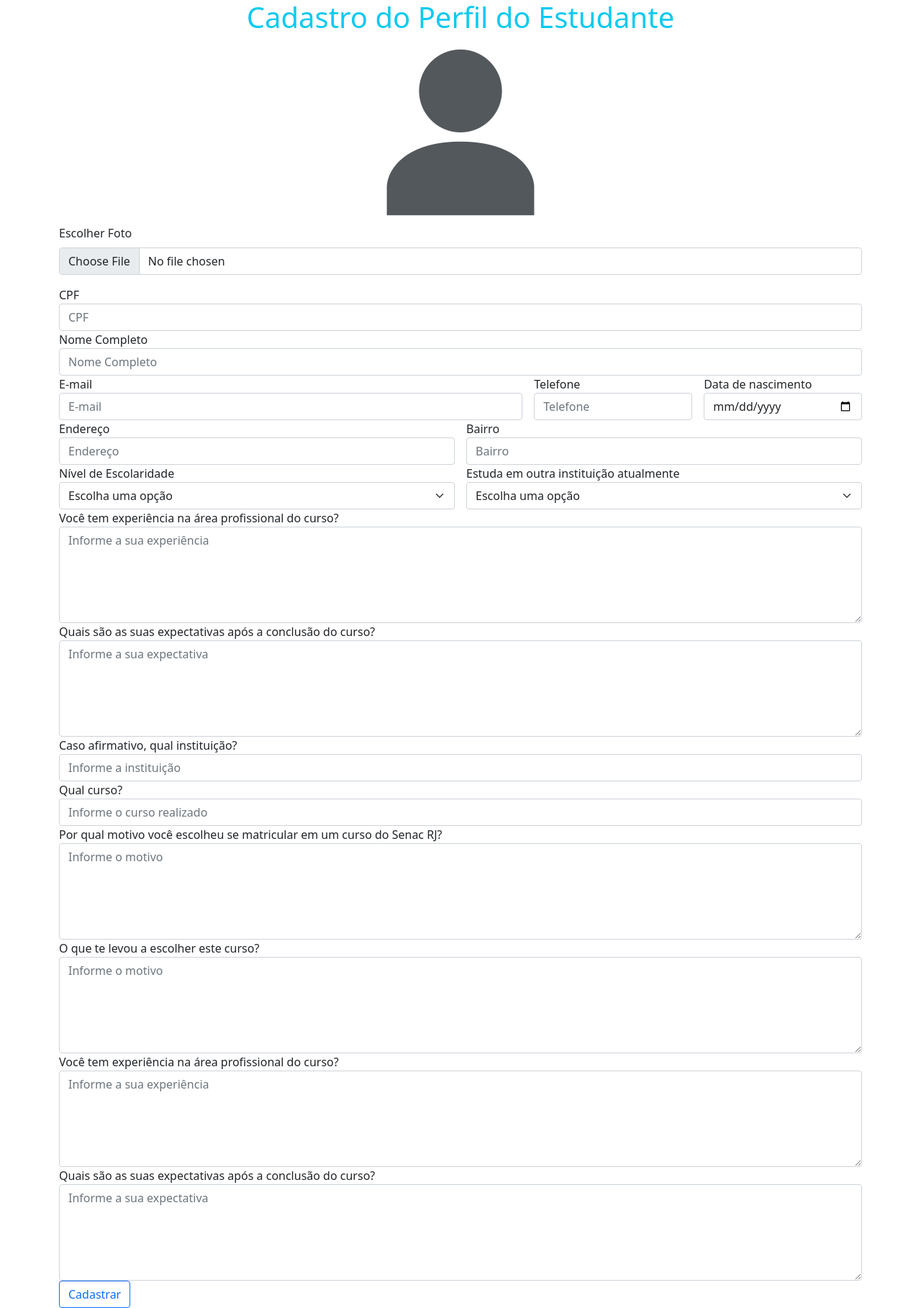
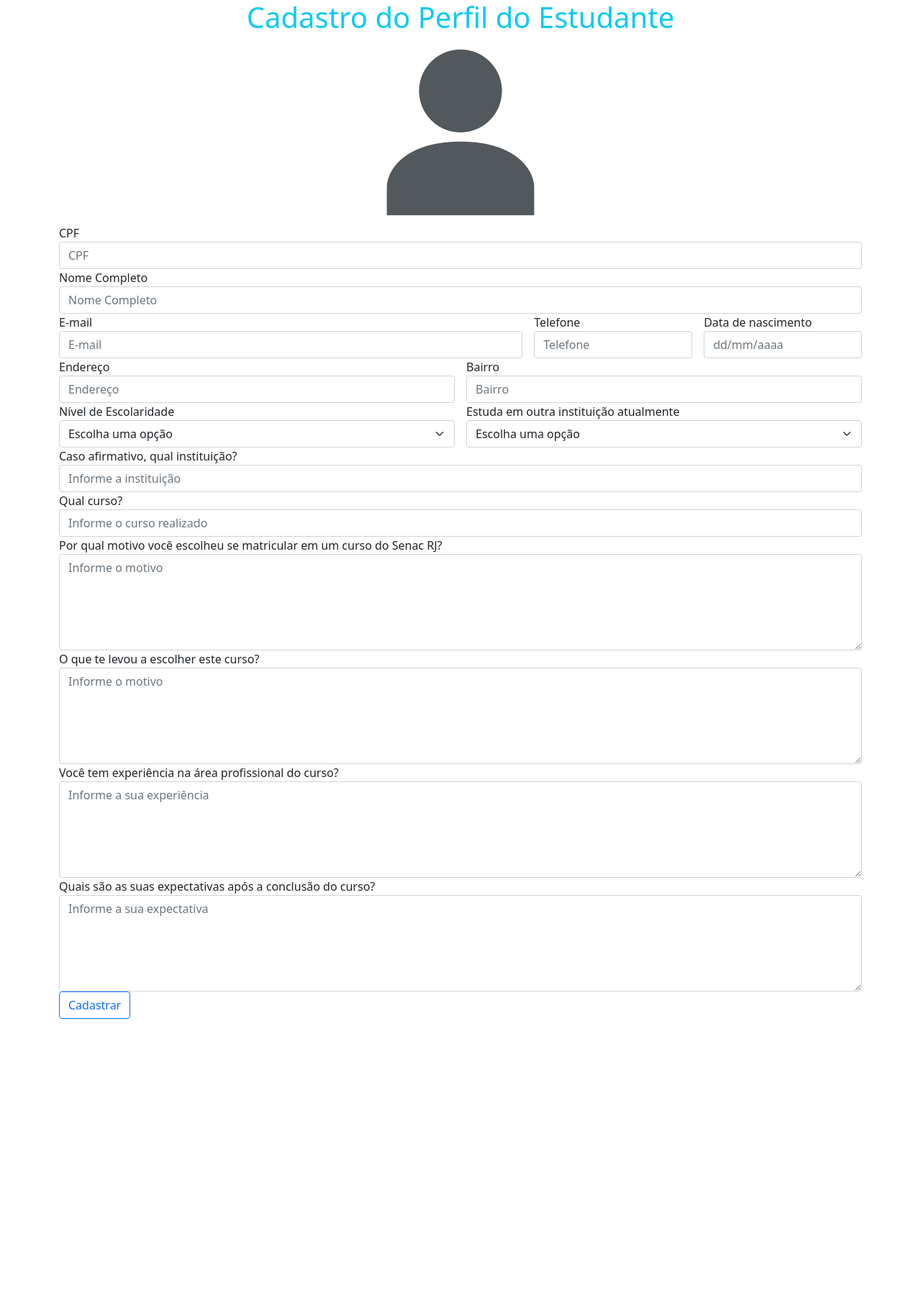
Before and after one commit to 4F-GROUP/L2P, a PHP site: page /cadastro.php in a window 1280 px wide. Shown: the whole page at 72% size. After the commit the page ends 1416 px from the top, so only its background shows below. Run offline with PHP 8.4, Linux system fonts and the light colour scheme.

Commit message:
Alteração PHP

```diff
--- a/cadastro.php
+++ b/cadastro.php
@@ -11,7 +11,7 @@
     <link href="https://cdn.jsdelivr.net/npm/bootstrap@5.1.3/dist/css/bootstrap.min.css" rel="stylesheet" integrity="sha384-1BmE4kWBq78iYhFldvKuhfTAU6auU8tT94WrHftjDbrCEXSU1oBoqyl2QvZ6jIW3" crossorigin="anonymous">
     <link rel="stylesheet" href="Cadastro.css">
 
-    <title>Document</title>
+    <title>Formulário de cadastro de estudante</title>
 </head>
 <div class="titulo text-info">
 <H1>Cadastro do Perfil do Estudante</H1>
@@ -19,52 +19,53 @@
 </div>
 <body>
 
-<Form Cadastro class="container">
-  <div class="mb-3">
+<Form id="estudanteForm" method="POST" action="estudante.register" Cadastro class="container">
+  <!--<div class="mb-3">
     <label for="formFile" class="form-label">Escolher Foto</label>
     <input class="form-control" type="file" id="formFile">
-  </div>
+  </div> -->
 
   <div class="col-sm">
     <label for="CPF">CPF</label>
-    <input type="text" class="form-control" placeholder="CPF" aria-label="CPF" required>
+    <input class="form-control" name="inputCPF" type="text" placeholder="CPF" aria-label="CPF" >
   </div>
 
   <div class="col-sm">
     <label for="Nome">Nome Completo</label>
-    <input type="text" class="form-control" placeholder="Nome Completo" aria-label="Nome Completo" required>
+    <input class="form-control" name="inputNome" type="text" placeholder="Nome Completo" aria-label="Nome Completo" >
   </div>
 
   <div class="row g-3">
     <div class="col-sm-7">
       <label for="email">E-mail</label>
-      <input type="email" class="form-control" placeholder="E-mail" aria-label="E-mail" required>
+      <input class="form-control" name="inputEmail" type="email" placeholder="E-mail" aria-label="E-mail" >
     </div>
     <div class="col-sm">
       <label for="tel">Telefone</label>
-      <input type="text" class="form-control" placeholder="Telefone" aria-label="Telefone" required>
+      <input class="form-control" name="inputTelefone" type="text" placeholder="Telefone" aria-label="Telefone" >
     </div>
     <div class="col-sm">
       <label for="Data de nascimento">Data de nascimento</label>
-      <input type="date" class="form-control" placeholder="dd/mm/aaaa" aria-label="Data de nascimento" required>
+      <input class="form-control" name="inputNascimento" type="text" placeholder="dd/mm/aaaa" aria-label="Data de nascimento" >
     </div>
   </div>
 
   <div class="row g-3">
     <div class="col-sm">
       <label for="endereco">Endereço</label>
-      <input type="text" class="form-control" placeholder="Endereço" aria-label="Endereço" required>
+      <input class="form-control"  name="inputEndereco" type="text" placeholder="Endereço" aria-label="Endereço" >
     </div>
+
     <div class="col-sm">
       <label for="bairro">Bairro</label>
-      <input type="text" class="form-control" placeholder="Bairro" aria-label="Bairro" required>
+      <input class="form-control" name="inputBairro" type="text" placeholder="Bairro" aria-label="Bairro" >
     </div>
   </div>
 
   <div class="row g-3">
     <div class="escolaridade col-sm">
       <label for="Escolaridade">Nível de Escolaridade</label>
-      <select class="form-select" aria-label="Default select example">
+      <select class="form-select" name="inputEscolaridade"  aria-label="Default select example">
         <option selected>Escolha uma opção</option>
         <option value="1">Ensino Fundamental Completo</option>
         <option value="6">Ensino Fundamental Incompleto</option>
@@ -76,7 +77,7 @@
     </div>
     <div class="instituicao col-sm">
       <label for="instituicao">Estuda em outra instituição atualmente</label>
-      <select class="form-select" aria-label="Default select example">
+      <select class="form-select" name="inputInstituicao" aria-label="Default select example">
         <option selected>Escolha uma opção</option>
         <option value="1">Sim</option>
         <option value="2">Não</option>
@@ -84,46 +85,34 @@
     </div>
   </div>
 
-    <div>
-      <label for="XP">Você tem experiência na área profissional do curso?</label>
-      <textarea rows="5" type="text" class="form-control" placeholder="Informe a sua experiência" aria-label="XP" required></textarea>
-    </div>
-
-    <div>
-      <label for="Expectativas">Quais são as suas expectativas após a conclusão do curso?</label>
-      <textarea rows="5" type="text" class="form-control" placeholder="Informe a sua expectativa" aria-label="expectativa" required></textarea>
-    </div>
-    <!-- Botão Cadastrar -->
-
-
   <div class="col-sm">
     <label for="instituicao">Caso afirmativo, qual instituição?</label>
-    <input type="text" class="form-control" placeholder="Informe a instituição" aria-label="instituicao" required>
+    <input class="form-control" name="inputInstituicaoNome" type="text"  placeholder="Informe a instituição" aria-label="instituicao" >
   </div>
 
   <div class="col-sm">
     <label for="curso">Qual curso?</label>
-    <input type="text" class="form-control" placeholder="Informe o curso realizado" aria-label="curso" required>
+    <input class="form-control" name="inputCurso" type="text" placeholder="Informe o curso realizado" aria-label="curso" >
   </div>
 
   <div class="col-sm">
     <label for="motivo">Por qual motivo você escolheu se matricular em um curso do Senac RJ?</label>
-    <textarea rows="5" type="text" class="form-control" placeholder="Informe o motivo" aria-label="motivo" required></textarea>
+    <textarea class="form-control" name="inputMotivo" rows="5" type="text" placeholder="Informe o motivo" aria-label="motivo" ></textarea>
   </div>
 
   <div class="col-sm">
     <label for="motivo">O que te levou a escolher este curso?</label>
-    <textarea rows="5" type="text" class="form-control" placeholder="Informe o motivo" aria-label="motivo" required></textarea>
+    <textarea class="form-control" name="inputEscolha" rows="5" type="text" placeholder="Informe o motivo" aria-label="motivo" ></textarea>
   </div>
 
   <div>
     <label for="XP">Você tem experiência na área profissional do curso?</label>
-    <textarea rows="5" type="text" class="form-control" placeholder="Informe a sua experiência" aria-label="XP" required></textarea>
+    <textarea class="form-control" name="inputExperiencia" rows="5" type="text" placeholder="Informe a sua experiência" aria-label="XP" ></textarea>
   </div>
 
   <div>
     <label for="Expectativas">Quais são as suas expectativas após a conclusão do curso?</label>
-    <textarea rows="5" type="text" class="form-control" placeholder="Informe a sua expectativa" aria-label="expectativa" required></textarea>
+    <textarea class="form-control" name="inputExpectativa" rows="5" type="text" placeholder="Informe a sua expectativa" aria-label="expectativa" ></textarea>
   </div>
   <!-- Botão Cadastrar -->
   <button class="btn btn-outline-primary" type="submit">Cadastrar</button>
```
Also changed, not shown: Home.php (added, +22 -0 lines), bd/l2p.sql (+5 -5 lines), estudante.register.php (added, +46 -0 lines), php/model/Estudante.php (+12 -12 lines), php/repository/Connection.php (added, +22 -0 lines), php/service/EstudanteService.php (+4 -4 lines).
